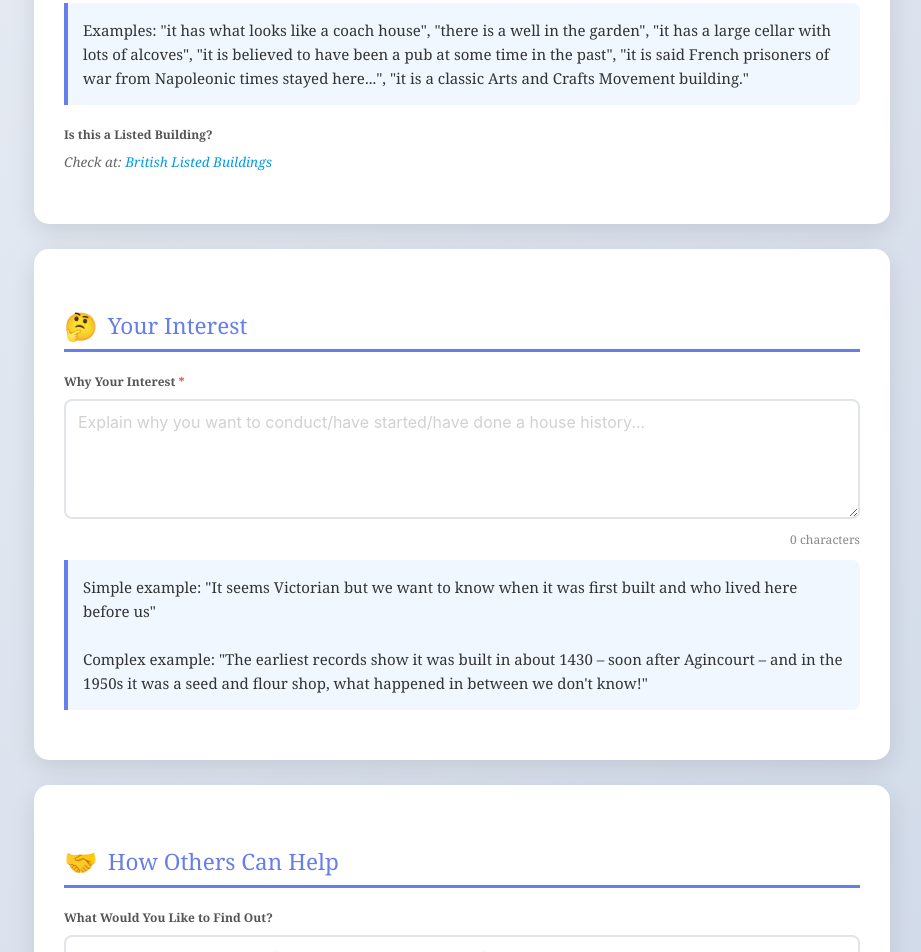
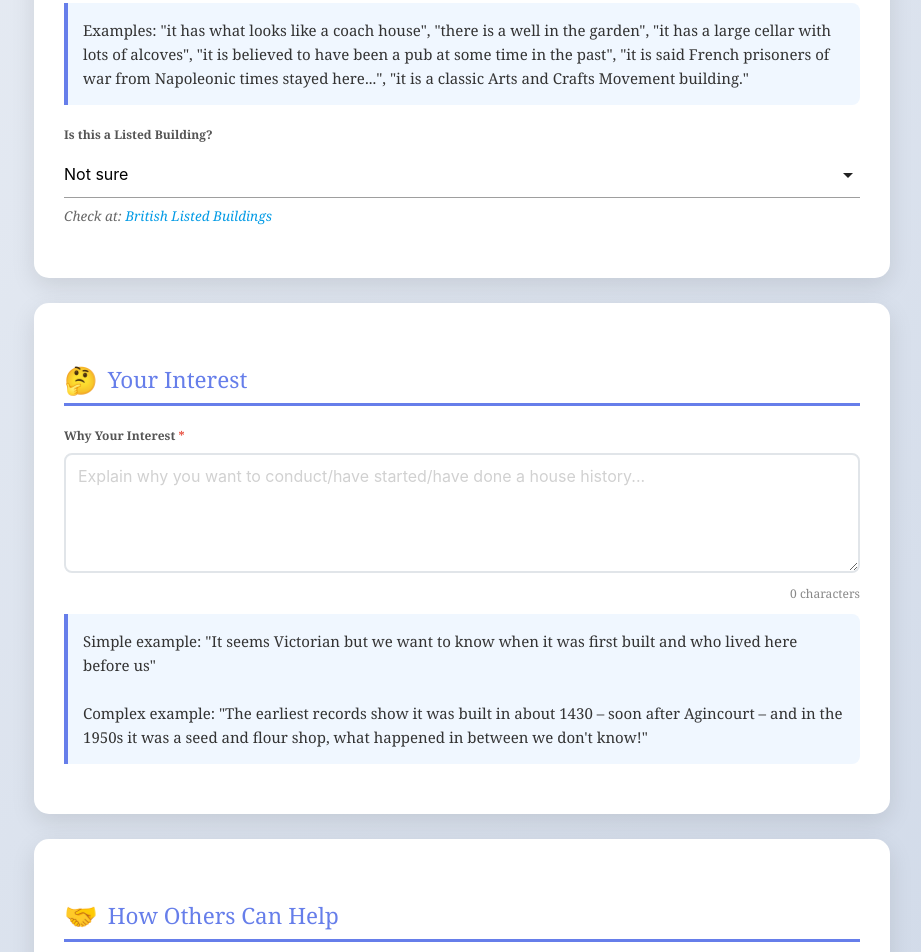
Before and after one commit to Martin1786/BW-Building-History-Project, a plain HTML site: page index.html in a window 1280 px wide. Shown: the part 1637-2589 px from the top of the page, without its empty margins (178-1099 px from the left). Drawn offline with nearby package versions, Linux system fonts and the light colour scheme.

Commit message:
Add Materialize initialisation code
Add Materialize initialisation code when DOM is loaded

```diff
--- a/index.html
+++ b/index.html
@@ -545,5 +545,14 @@ async encodeFiles(fileList) {
             new HouseHistoryForm();
         });
     </script>
+			<!-- Initialize Materialize components -->
+		<script>
+		  document.addEventListener('DOMContentLoaded', function () {
+			const elems = document.querySelectorAll('select');
+			M.FormSelect.init(elems);
+		  });
+		</script>
+
+
 </body>
 </html>
```
